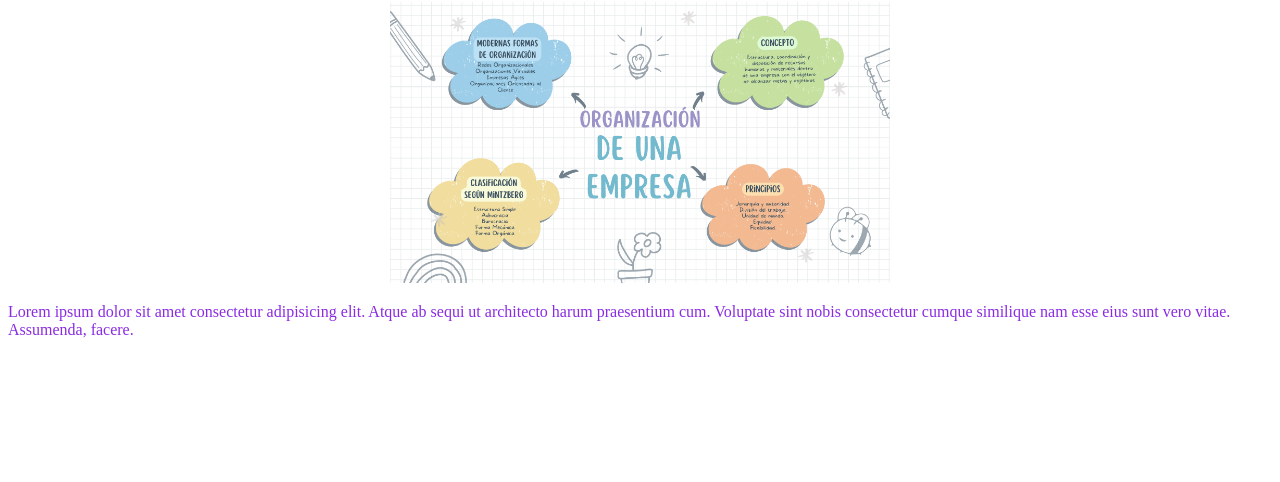
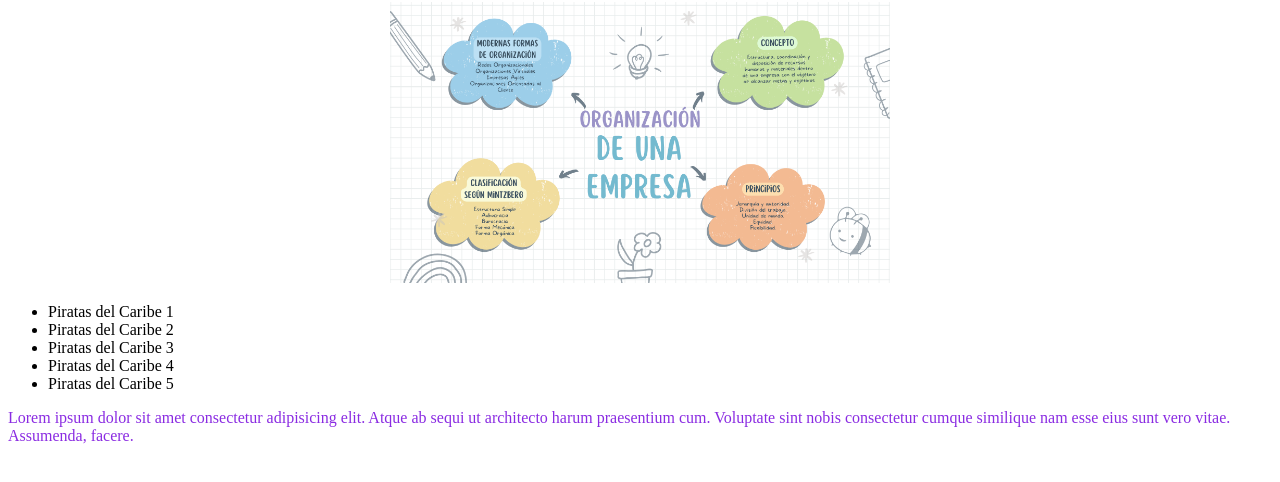
Before and after one commit to Lesx33/testDGS902, a plain HTML site: page index.html in a window 1280 px wide. Shown: the part 78-560 px from the top of the page. Drawn offline with Linux system fonts and the light colour scheme.

Commit message:
Agregando lista

```diff
--- a/index.html
+++ b/index.html
@@ -11,6 +11,13 @@
     <div class="center">
         <img src="assets/organizacion.png" alt="imagen" width="500">
     </div>
+    <ul>
+        <li>Piratas del Caribe 1</li>
+        <li>Piratas del Caribe 2</li>
+        <li>Piratas del Caribe 3</li>
+        <li>Piratas del Caribe 4</li>
+        <li>Piratas del Caribe 5</li>
+    </ul>
     <p>Lorem ipsum dolor sit amet consectetur adipisicing elit. Atque ab sequi ut architecto harum praesentium cum. Voluptate sint nobis consectetur cumque similique nam esse eius sunt vero vitae. Assumenda, facere.</p>
 </body>
 </html>
```
